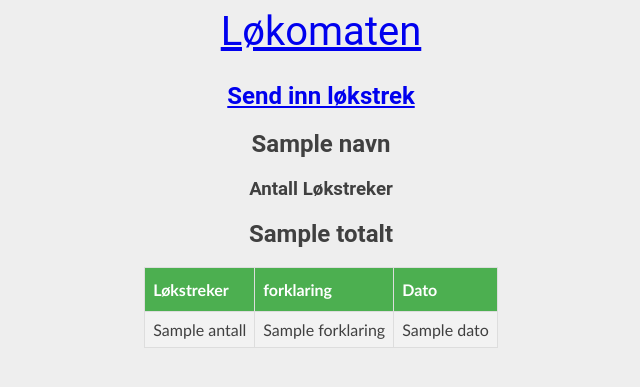
After one commit to torjeikenes/Lokomaten, a Flask app: template templates/navn.html in a window 1280 px wide. The commit adds this page. Shown: the top 387 px of the page, without its empty margins (319-959 px from the left). Run offline with Flask 2, Linux system fonts and the light colour scheme; the template is opened without the code that fills it: most values are stand-ins (such as "Sample title", 1, 10 or a date in 2020).

Commit message:
oversikt for et navn

```diff
--- a/app.py
+++ b/app.py
@@ -7,7 +7,7 @@ import operator
 import os
 
 
-path = '/home/lokomaten/mysite/troops/'
+# path = '/home/lokomaten/mysite/troops/'
 path = '/home/torje/github/lokomat/troops/'
 
 def pastWeeks(d, uke):
@@ -21,6 +21,13 @@ def pastWeeks(d, uke):
         except ValueError:
             print("No submissions", file=sys.stdout)
     return weeks
+
+def findNavn(d,navn):
+    streker = []
+    for i in d:
+        if i['navn'] == navn:
+            streker.append(i)
+    return streker
 
 def ukasLok(d, week):
     ukas = {}
@@ -52,7 +59,7 @@ def readFile(file):
 def findTotal(d):
     total = {}
     for i in d:
-        print(i['navn'], file=sys.stdout)
+        # print(i['navn'], file=sys.stdout)
         if i['navn'] in total:
             total[i['navn']] += int(i['antall'])
         else:
@@ -73,8 +80,10 @@ def findTroops():
     troops = []
     for file in os.listdir(path):
         troops.append(os.path.splitext(file)[0])
-    print(troops, file=sys.stdout)
+    # print(troops, file=sys.stdout)
     return troops
+
+
 
 def lokTropp():
     troops = {}
@@ -84,7 +93,7 @@ def lokTropp():
         troops[troop] = 0
         for i in data:
             troops[troop] += int(i['antall'])
-    print(troops, file=sys.stdout)
+    # print(troops, file=sys.stdout)
     return troops
 
 def topLok():
@@ -120,6 +129,13 @@ def tropp(tropp):
     return render_template('index.html', r=reversed(data), data=data,
                            total=stotal, ukas=sukas, past=past, tropp=tropp)
 
+@app.route('/<tropp>/<navn>')
+def navn(tropp,navn):
+    data = readFile(path+tropp+'.csv')
+    streker = findNavn(data, navn)
+    totalt = findTotal(streker)[navn]
+    return render_template('navn.html', navn=navn, streker=reversed(streker), totalt=totalt)
+
 @app.route('/<tropp>/uke/<ukeNr>')
 def uke(tropp, ukeNr):
     data = readFile(path+tropp+'.csv')
--- a/templates/index.html
+++ b/templates/index.html
@@ -53,7 +53,8 @@
     {% for n in total %}
 
     <tr>
-      <td>{{ n[0] }}</th>
+      <!-- <td>{{ n[0] }}</th> -->
+      <td><a href="/{{ tropp }}/{{ n[0] }}">{{ n[0] }}</a></th>
       <td>{{ n[1] }}</th>
     </tr>
 
--- /dev/null
+++ b/templates/navn.html
@@ -0,0 +1,39 @@
+{% extends "layout.html" %}
+{% block body %}
+
+<h1><a href="/">Løkomaten</a></h1>
+
+<h2><a href="/{{ tropp }}/submit">Send inn løkstrek</a></h2>
+<div id="loker">
+  <div id="ukas">
+
+    <h2>{{ navn }}</h2>
+    <h3>Antall Løkstreker</h3>
+
+    <h2>{{ totalt }}</h2>
+
+    </table>
+  </div>
+</div>
+
+<div id="alle">
+  <!-- <h3>Løkstreker</h3> -->
+  <table id="alt" class="center" >
+    <tr>
+      <!--<th>Navn</th>-->
+      <th>Løkstreker</th>
+      <th>forklaring</th>
+      <th>Dato</th>
+    </tr>
+  {% for line in streker %}
+  <tr>
+    <!-- <td>{{ line['navn'] }}</th> -->
+    <td>{{ line['antall'] }}</th>
+    <td>{{ line['forklaring'] }}</th>
+    <td>{{ line['dato'] }}</th>
+  </tr>
+
+  {% endfor %}
+  </table>
+</div>
+{% endblock %}
```
